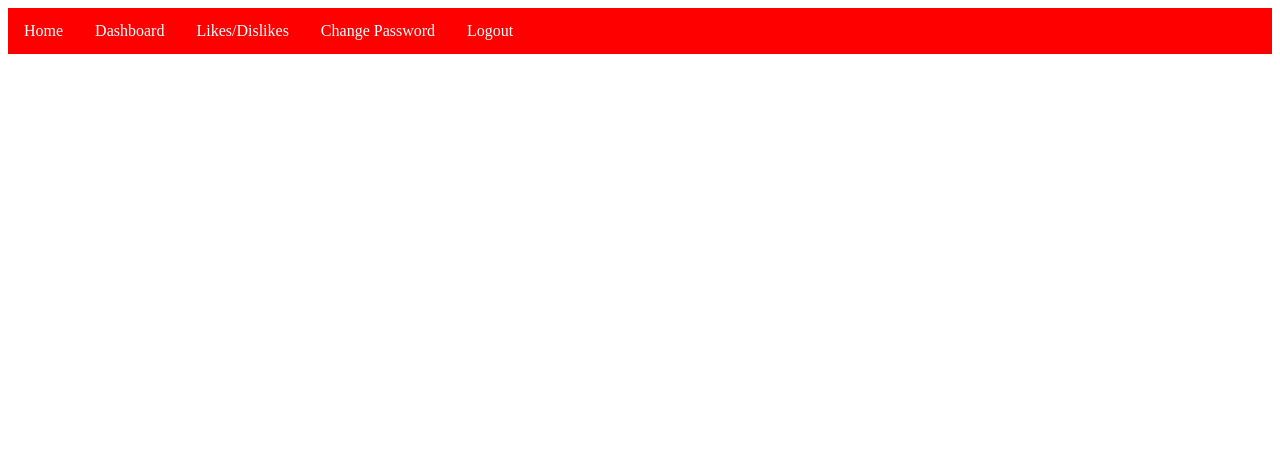
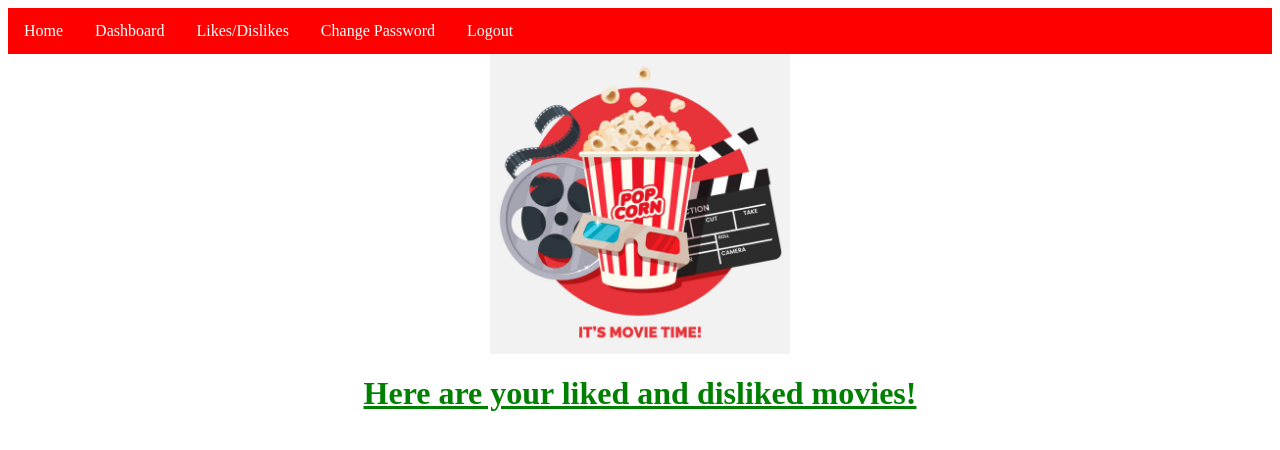
Before and after one commit to pythcon/CineRex, a PHP site: page /preferences.php in a window 1280 px wide. Shown: the top 450 px of the page. Run offline with PHP 8.4, Linux system fonts and the light colour scheme.

Commit message:
added more to preferences page

```diff
--- a/preferences.php
+++ b/preferences.php
@@ -7,6 +7,12 @@ table, th, td {
     border: 1px solid black;
 }
 
+.center {
+          display: block;
+          margin-left: auto;
+          margin-right: auto;
+          width: 50%;
+        }
  ul {
           list-style-type: none;
           margin: 0;
@@ -28,6 +34,22 @@ table, th, td {
           background-color: #111;
         }
 
+		.center {
+          display: block;
+          margin-left: auto;
+          margin-right: auto;
+          width: 50%;
+        }
+        h1 {
+            color: green;
+            text-align:center;
+            text-decoration: underline;
+        }
+        h2{
+            color: black;
+            text-align:center;
+        }
+
 
 </style>
 </head>
@@ -44,6 +66,11 @@ table, th, td {
 
 </ul>
 
+<img src="popcorn.jpg" style="width:300px; height:300px;" class = "center" align ="auto">
+
+<h1> Here are your liked and disliked movies!</h1>
+
+
 
 </body>
 </html>
```
